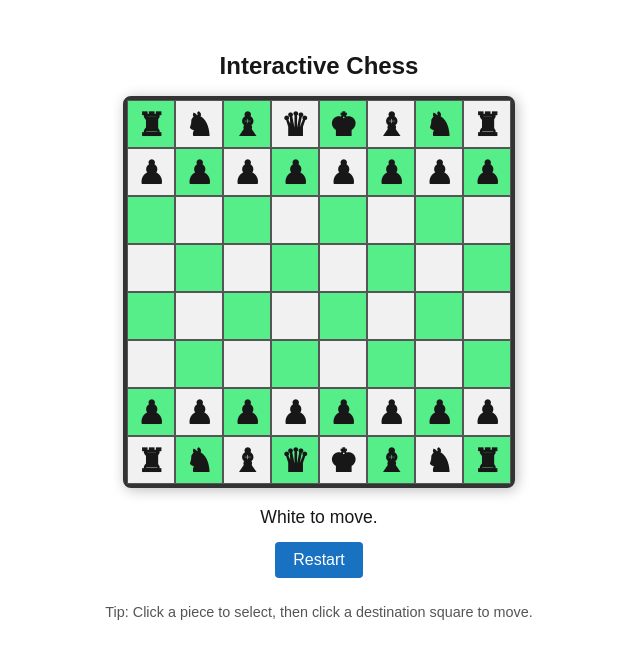
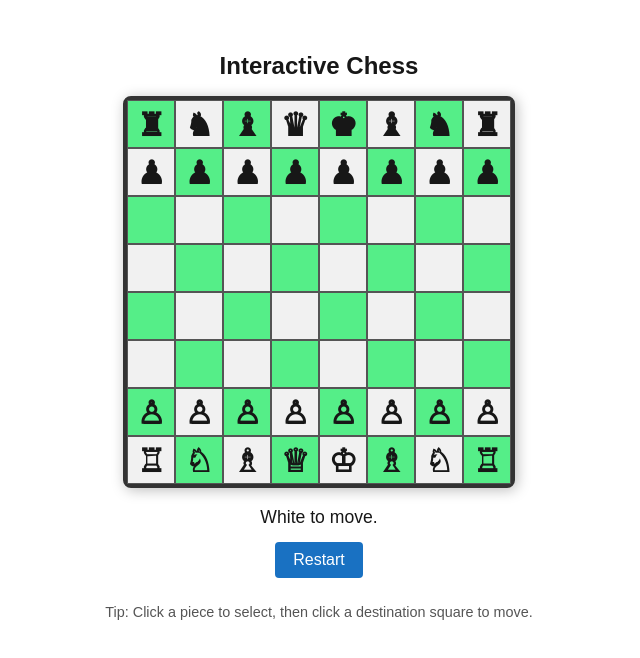
Before and after one commit to PandelisZ/chess-game, a Next.js app: page / in a window 1280 px wide. Shown: the top 658 px of the page, without its empty margins (321-961 px from the left). Built offline with nearby package versions, Linux system fonts and the light colour scheme.

Commit message:
feat: enhance chess game logic with move promotion and type handling
Co-authored-by: Genie <genie@cosine.sh>

```diff
--- a/app/ChessGame.tsx
+++ b/app/ChessGame.tsx
@@ -1,6 +1,6 @@
 "use client";
 import React, { useState } from "react";
-import { Chess, Square } from "chess.js";
+import { Chess, Square, Move } from "chess.js";
 const files = ["a", "b", "c", "d", "e", "f", "g", "h"];
 const ranks = [8, 7, 6, 5, 4, 3, 2, 1];
 const pieceUnicode: Record<string, string> = {
@@ -8,64 +8,62 @@ const pieceUnicode: Record<string, string> = {
   k: "♚", q: "♛", r: "♜", b: "♝", n: "♞", p: "♟"
 };
 function ChessGame() {
-  // Use chess.js under the hood for logic
   const [game, setGame] = useState(() => new Chess());
   const [selected, setSelected] = useState<Square | null>(null);
-  const [moves, setMoves] = useState<string[]>([]);
+  const [moves, setMoves] = useState<Move[]>([]);
   const [promotion, setPromotion] = useState<{from: Square, to: Square} | null>(null);
-  const board = game.board();
   function handleSquareClick(file: string, rank: number) {
     const square: Square = (file + rank) as Square;
-    // Handle promotion dialog
-    if (promotion) {
-      doMove(promotion.from, promotion.to, square as any);
-      setPromotion(null);
-      setSelected(null);
-      return;
-    }
-    // Selecting a piece to move
+    if (promotion) return; // Don't let board interaction during promotion choice
+    // If nothing selected: try to select a piece of the player's color.
     if (!selected) {
       const piece = game.get(square);
       if (piece && piece.color === game.turn()) {
         setSelected(square);
-        const possible = game.moves({ square, verbose: true });
-        setMoves(possible.map((m) => m.to));
+        const possible = game.moves({ square, verbose: true }) as Move[];
+        setMoves(possible);
       }
       return;
     }
-    // Trying to move selected piece to clicked square
-    if (selected === square) {
-      // Deselect
+    // If already selected, and clicking a piece of same color, change selection
+    const clickedPiece = game.get(square);
+    if (clickedPiece && clickedPiece.color === game.turn() && selected !== square) {
+      setSelected(square);
+      const possible = game.moves({ square, verbose: true }) as Move[];
+      setMoves(possible);
+      return;
+    }
+    // Are we trying to move the selected piece to this square?
+    const move = moves.find(m => m.to === square);
+    if (move) {
+      // Promotion required?
+      if (move.flags.includes('p')) {
+        // Open promotion dialog (let user pick type)
+        setPromotion({ from: move.from, to: move.to });
+        return;
+      }
+      // Else, just make the move
+      doMove(move.from, move.to, move.promotion);
       setSelected(null);
       setMoves([]);
       return;
     }
-    // If this move is not legal, ignore
-    if (!moves.includes(square)) return;
-    // Promotion required
-    const piece = game.get(selected);
-    if (
-        piece && piece.type === "p"
-        && ((piece.color === "w" && square[1] === "8") || (piece.color === "b" && square[1] === "1"))
-    ) {
-      // Open promotion selection
-      setPromotion({ from: selected, to: square });
-      return;
-    }
-    doMove(selected, square);
+    // Deselect if clicking elsewhere (invalid)
     setSelected(null);
     setMoves([]);
   }
-  function doMove(from: Square, to: Square, promotionPiece?: string) {
-    const move = {
-      from,
-      to,
-      promotion: promotionPiece || "q"
-    };
+  function doMove(from: Square, to: Square, promotionType?: string) {
     const newGame = new Chess(game.fen());
-    const result = newGame.move(move);
-    if (result) {
+    const moveObj = { from, to } as any;
+    if (promotionType) {
+      moveObj.promotion = promotionType;
+    }
+    // Try move:
+    if (newGame.move(moveObj)) {
       setGame(newGame);
+      setPromotion(null);
+      setSelected(null);
+      setMoves([]);
     }
   }
   function renderPromotionDialog() {
@@ -77,7 +75,8 @@ function ChessGame() {
     return (
       <div style={{
         position:"absolute", left:0, top:0, width:"100%", height:"100%",
-        background:"rgba(0,0,0,0.6)", display:"flex", alignItems:"center", justifyContent:"center"
+        background:"rgba(0,0,0,0.6)", display:"flex", alignItems:"center", justifyContent:"center",
+        zIndex:10
       }} >
         <div style={{background:"#fff", padding:20, borderRadius:8, boxShadow:"0 2px 8px #0008"}}>
           <div>Choose promotion piece:</div>
@@ -85,7 +84,12 @@ function ChessGame() {
             {options.map(opt =>
               <button key={opt.p}
                 style={{border:"none", fontSize:"2rem", background:"transparent", cursor:"pointer"}}
-                onClick={()=>doMove(promotion.from, promotion.to, opt.p as any)}
+                onClick={() => {
+                  doMove(promotion.from, promotion.to, opt.p);
+                  setPromotion(null);
+                  setSelected(null);
+                  setMoves([]);
+                }}
               >{opt.u}</button>
             )}
           </div>
@@ -114,6 +118,10 @@ function ChessGame() {
     setMoves([]);
     setPromotion(null);
   }
+  // For move highlight:
+  function isLegalDest(square: Square) {
+    return !!moves.find(m => m.to === square);
+  }
   return (
     <div style={{display:"flex", flexDirection:"column", alignItems:"center", minHeight: "100vh", paddingTop: 48}}>
       <div style={{fontSize: "1.5rem", fontWeight:"bold", marginBottom:12}}>Interactive Chess</div>
@@ -121,9 +129,7 @@ function ChessGame() {
         border: "4px solid #333", borderRadius: 8, position:"relative",
         boxShadow: "2px 2px 14px #0004", background:"#ddd"
       }}>
-        <div style={{position:"absolute", zIndex:2, width:"100%", height:"100%"}}>
-          {renderPromotionDialog()}
-        </div>
+        {renderPromotionDialog()}
         <div style={{
           display:"grid", gridTemplateColumns:"repeat(8, 48px)", gridTemplateRows:"repeat(8, 48px)"
         }}>
@@ -132,14 +138,14 @@ function ChessGame() {
               const square = (file + rank) as Square;
               const piece = game.get(square);
               const selectedSq = selected === square;
-              const legalDestination = moves.includes(square);
+              const legalDestination = isLegalDest(square);
               const isLight = (files.indexOf(file) + ranks.indexOf(rank)) % 2 === 1;
               return (
                 <div
                   key={square}
                   onClick={()=>handleSquareClick(file, rank)}
                   style={{
-                    width:48, height:48, userSelect:"none", cursor: piece && game.turn() === piece.color && !promotion ? "pointer":"default",
+                    width:48, height:48, userSelect:"none", cursor: (!promotion && (legalDestination || (piece && piece.color === game.turn()))) ? "pointer":"default",
                     background: selectedSq
                       ? "#fd6"
                       : legalDestination
@@ -151,7 +157,7 @@ function ChessGame() {
                     fontSize:32, fontWeight:"bold", textAlign:"center", lineHeight:"48px"
                   }}
                 >
-                  {piece ? pieceUnicode[piece.type.toUpperCase() === piece.type ? piece.type : piece.type.toLowerCase() === piece.type ? piece.type : piece.type] || pieceUnicode[piece.color === "w" ? piece.type.toUpperCase() : piece.type] : ""}
+                  {piece ? pieceUnicode[(piece.color === "w" ? piece.type.toUpperCase() : piece.type)] : ""}
                 </div>
               );
             })
```
